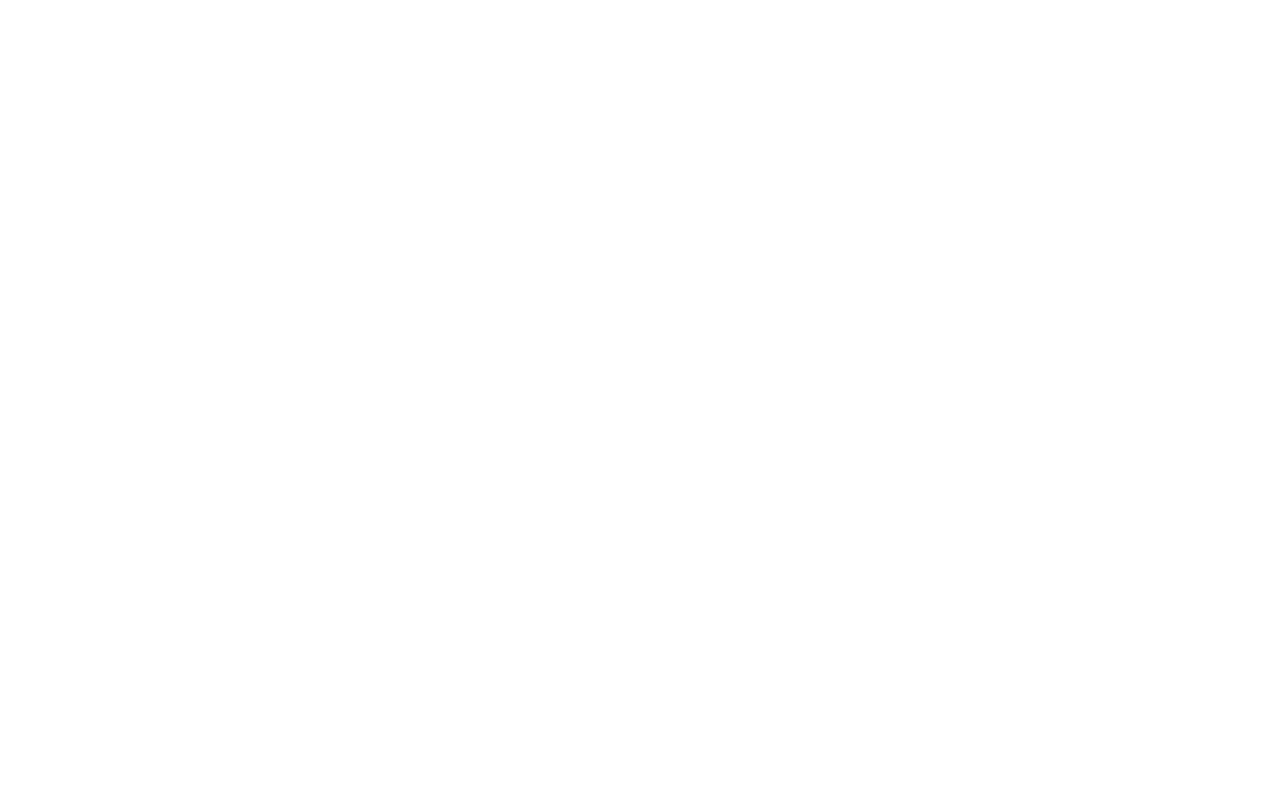
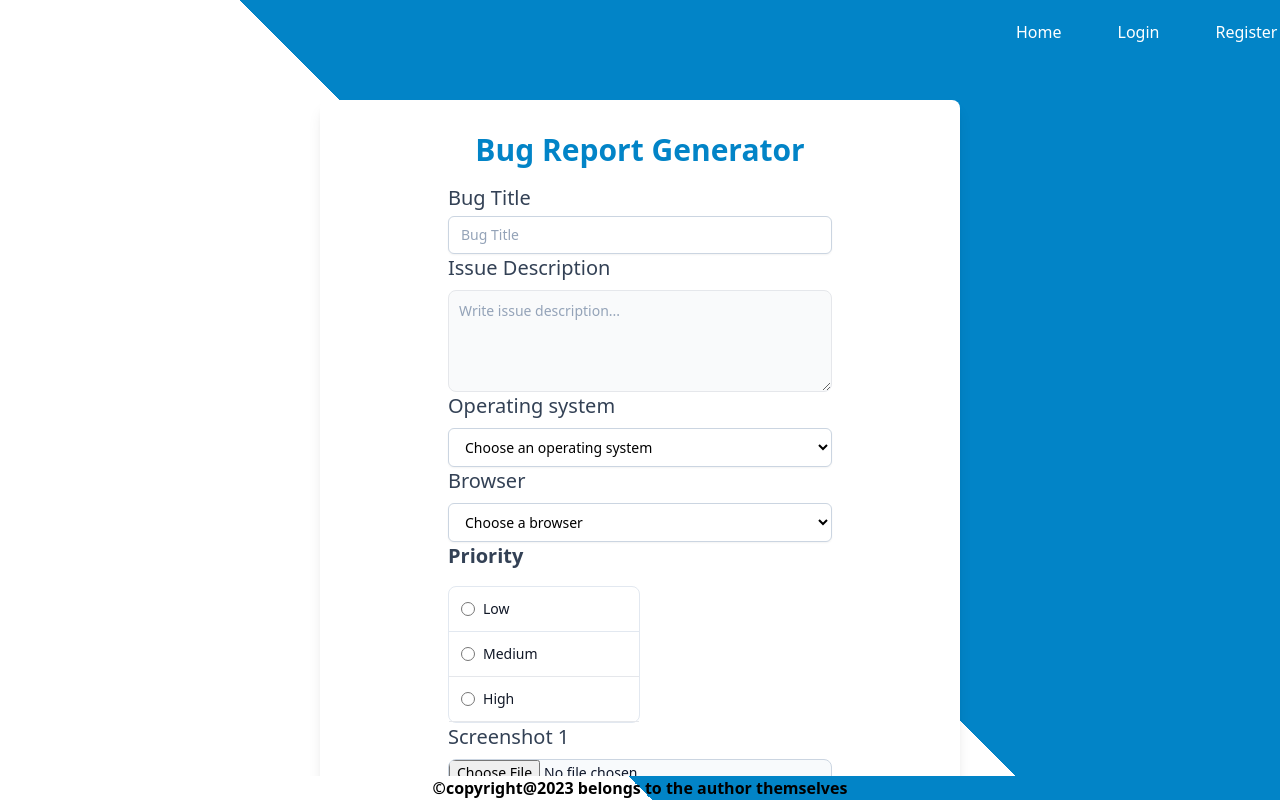
Before and after one commit to jenny-hub90/Bug-Report-Generator, a React (Create React App) app: page /BugForm in a window 1280 px wide. Before the commit this address had no page. Shown: the top 800 px of the page. Built offline with nearby package versions, Linux system fonts and the light colour scheme.

Commit message:
added bugreport ui

```diff
--- a/src/App.js
+++ b/src/App.js
@@ -4,6 +4,7 @@
 import Login from './components/Login';
 import Register from './components/Register';
 import Home from './components/Home';
+import BugForm from './components/BugForm';
 
 function App() {
   return (
@@ -12,6 +13,7 @@
         <Route path="/" element={<Home />} />
         <Route path="/Login" element={<Login />} />
         <Route path="/Register" element={<Register />} />
+        <Route path="/BugForm" element={<BugForm />} />
       </Routes>
     </Router>
   );
--- /dev/null
+++ b/src/components/BugForm.jsx
@@ -0,0 +1,125 @@
+import React from 'react';
+import { Link } from "react-router-dom";
+
+function BugForm() {
+  return (
+    <>
+    <style>
+        {`
+        html, body {
+          height: 100%;
+          margin: 0;
+          padding: 0;
+          background:linear-gradient(45deg, white 0 50%, #0284C7 50% 100%);
+        }
+        .logo {
+          margin-right: 60rem;
+        }
+        .content {
+            padding-top: 100px;
+            min-height: calc(100vh - 100px);
+            overflow-y: auto;
+            z-index: -1;
+          }
+        footer {
+          position: fixed;
+          left: 0;
+          bottom: 0;
+          width: 100%;
+          background:linear-gradient(45deg, white 0 50%, #0284C7 50% 100%);
+          text-align: center;
+          font-weight: 600;
+       }
+        `}
+      </style>
+    <nav className="fixed top-0 overflow-hidden flex justify-between items-center sm:justify-center space-x-4 p-3 z-9999">
+        <div className="logo">
+          <img src="./images/bug.png" alt="Logo" className="w-40 h-auto p-2" />
+        </div>
+          <div className="flex space-x-8">
+            {[
+                ['Home', '/'],
+                ['Login', '/Login'],
+                ['Register', '/Register'],
+            ].map(([title, url]) => (
+            <Link to={url} className=" text-white rounded-lg px-3 py-2 text-slate-700 font-medium hover:bg-sky-400 hover:text-white">{title}</Link>
+             ))}
+          </div>
+    </nav>
+     <div class ="content">
+        <div class="flex items-center justify-center">
+        <div class="font-Roboto bg-white rounded-lg shadow-lg p-8 w-6/12">
+        <h1 class="text-center text-3xl font-bold mb-4 text-sky-600">Bug Report Generator</h1>
+        <form class="max-w-sm mx-auto">
+        <label class="block">
+        <span class="block text-xl font-medium text-slate-700"> Bug Title </span>
+        <input type="text"  class="mt-1 block w-full px-3 py-2 bg-white border border-slate-300 rounded-md text-sm shadow-sm placeholder-slate-400 focus:outline-none focus:border-sky-500 focus:ring-1 focus:ring-sky-500 disabled:bg-slate-50 disabled:text-slate-500 disabled:border-slate-200 disabled:shadow-none invalid:border-pink-500 invalid:text-pink-600 focus:invalid:border-pink-500 focus:invalid:ring-pink-500" placeholder='Bug Title'/>
+        </label>
+        <label for="message" class="block mb-2 text-xl font-medium text-slate-700 text-slate-700">Issue Description</label>
+        <textarea id="message" rows="4" class="block p-2.5 w-full text-sm text-gray-900 bg-gray-50 rounded-lg border placeholder-slate-400 focus:outline-none focus:border-sky-500 focus:ring-1 focus:ring-sky-500 disabled:bg-slate-50 disabled:text-slate-500 disabled:border-slate-200 disabled:shadow-none invalid:border-pink-500 invalid:text-pink-600 focus:invalid:border-pink-500 focus:invalid:ring-pink-500" placeholder="Write issue description..."></textarea>
+        <label for="operating-systems" class="block mb-2 text-xl font-medium text-slate-700 text-slate-700">Operating system</label>
+        <select id="operating-systems" class="mt-1 block w-full px-3 py-2 bg-white border border-slate-300 rounded-md text-sm shadow-sm placeholder-slate-400 focus:outline-none focus:border-sky-500 focus:ring-1 focus:ring-sky-500">
+        <option selected>Choose an operating system</option>
+        <option>Windows 10</option>
+        <option>Windows 11</option>
+        <option>MacOs</option>
+        <option>Linux</option>
+        </select>
+        <label for="browser" class="block mb-2 text-xl font-medium text-slate-700 text-slate-700">Browser</label>
+       <select id="browser" class="mt-1 block w-full px-3 py-2 bg-white border border-slate-300 rounded-md text-sm shadow-sm placeholder-slate-400 focus:outline-none focus:border-sky-500 focus:ring-1 focus:ring-sky-500">
+       <option selected>Choose a browser</option>
+       <option>Microsoft Edge</option>
+       <option>Chrome</option>
+       <option>Brave</option>
+       <option>Mozilla Firefox</option>
+       <option>Safari</option>
+       <option>Opera Mini</option>
+       </select>
+
+<h3 class="mb-4 font-semibold text-xl text-slate-700">Priority</h3>
+<ul class="w-48 text-sm font-medium text-gray-900 bg-white border border-slate-200 rounded-lg  dark:border-gray-600">
+    <li class="w-full border-b border-slate-200 rounded-t-lg dark:border-gray-600">
+        <div class="flex items-center pl-3">
+            <input id="low-priority" type="radio" value="" name="list-radio" class="w-4 h-4 text-blue-600 bg-gray-100 border-gray-300 focus:ring-blue-500 dark:focus:ring-blue-600 dark:ring-offset-gray-700 dark:focus:ring-offset-gray-700 focus:ring-2 dark:bg-gray-600 dark:border-gray-500"/>
+            <label for="low-priority" class="w-full py-3 ml-2 text-sm font-medium text-gray-900">Low</label>
+        </div>
+    </li>
+    <li class="w-full border-b border-gray-200 rounded-t-lg dark:border-gray-600">
+        <div class="flex items-center pl-3">
+            <input id="medium-priority" type="radio" value="" name="list-radio" class="w-4 h-4 text-blue-600 bg-gray-100 border-gray-300 focus:ring-blue-500 dark:focus:ring-blue-600 dark:ring-offset-gray-700 dark:focus:ring-offset-gray-700 focus:ring-2 dark:bg-gray-600 dark:border-gray-500"/>
+            <label for="medium-priority" class="w-full py-3 ml-2 text-sm font-medium text-gray-900 ">Medium</label>
+        </div>
+    </li>
+    <li class="w-full border-b border-gray-200 rounded-t-lg dark:border-gray-600">
+        <div class="flex items-center pl-3">
+            <input id="high-priority" type="radio" value="" name="list-radio" class="w-4 h-4 text-blue-600 bg-gray-100 border-gray-300 focus:ring-blue-500 dark:focus:ring-blue-600 dark:ring-offset-gray-700 dark:focus:ring-offset-gray-700 focus:ring-2 dark:bg-gray-600 dark:border-gray-500"/>
+            <label for="high-priority" class="w-full py-3 ml-2 text-sm font-medium text-gray-900 ">High</label>
+        </div>
+    </li>
+</ul>
+
+<label class="block mb-2 text-xl font-medium text-slate-700" for="file_input">Screenshot 1</label>
+<input class="block w-full text-sm text-slate-900 border border-slate-300 rounded-lg cursor-pointer bg-slate-50 focus:outline-none" id="file_input" type="file"></input>
+<label class="block mb-2 text-xl font-medium text-slate-700" for="file_input">Screenshot 2</label>
+<input class="block w-full text-sm text-slate-900 border border-slate-300 rounded-lg cursor-pointer bg-slate-50 focus:outline-none" id="file_input" type="file"></input>
+
+<label for="browser" class="block mb-2 text-xl font-medium text-slate-700">Bug status</label>
+       <select id="browser" class="mt-1 block w-full px-3 py-2 bg-white border border-slate-300 rounded-md text-sm shadow-sm placeholder-slate-400 focus:outline-none focus:border-sky-500 focus:ring-1 focus:ring-sky-500">
+       <option selected>In queue</option>
+       <option>Processing</option>
+       <option>Completed</option>
+       </select>
+       <div class="flex justify-center p-2">
+                <button class="bg-sky-600 p-2 hover:bg-sky-400 text-xl rounded-md text-white">Generator Bug Report</button>
+            </div>
+
+        </form>
+      </div>
+    </div>
+    </div>
+    <footer>&copy;copyright@2023 belongs to the author themselves </footer>
+    </>
+  )
+}
+
+export default BugForm
--- a/src/components/Home.jsx
+++ b/src/components/Home.jsx
@@ -60,7 +60,7 @@
             <h1 className="text-white text-3xl p-6 font-extrabold font-Roboto">Bug Report Generator</h1>
             <h2 className="text-white text-3xl p-2 font-semibold font-Roboto">Don't fix bugs later; fix them now.</h2>
             <div class="flex justify-center">
-                <button class="bg-white text-sky-600 shadow-lg shadow-sky-400/40 ... p-2 rounded-full hover:bg-sky-400 hover:text-white m-10">Bug Generator</button>
+                <button class="bg-white text-sky-600 shadow-lg shadow-sky-400/40 ... p-2 rounded-full hover:bg-sky-400 hover:text-white m-10"><Link to="/BugForm">Bug Generator</Link></button>
             </div>
            </div>
         </div>
```
